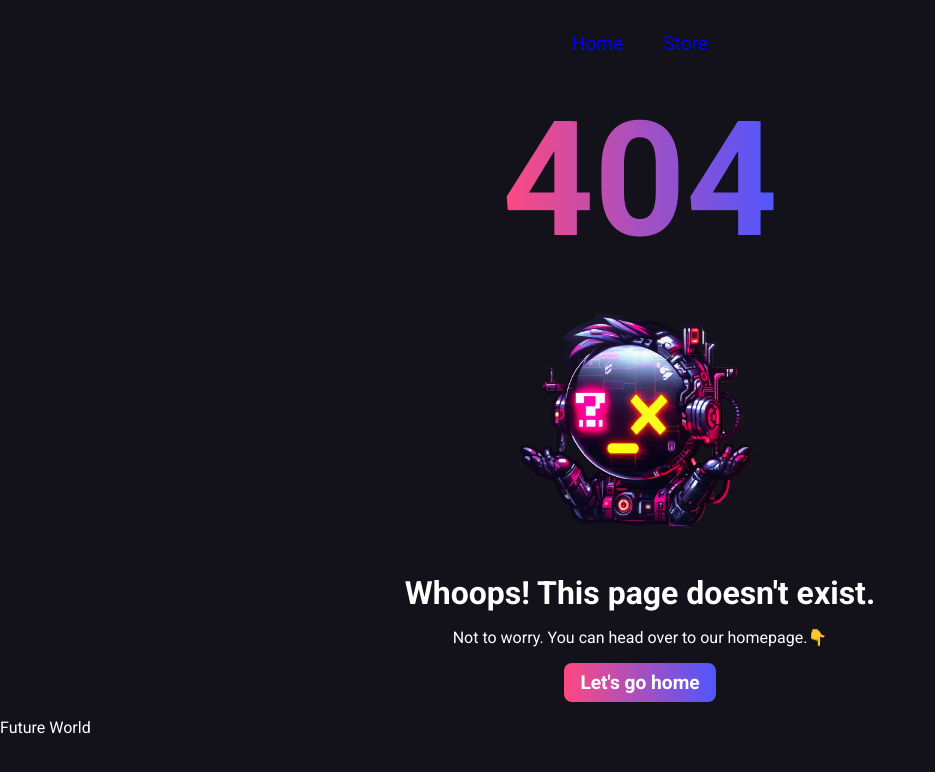
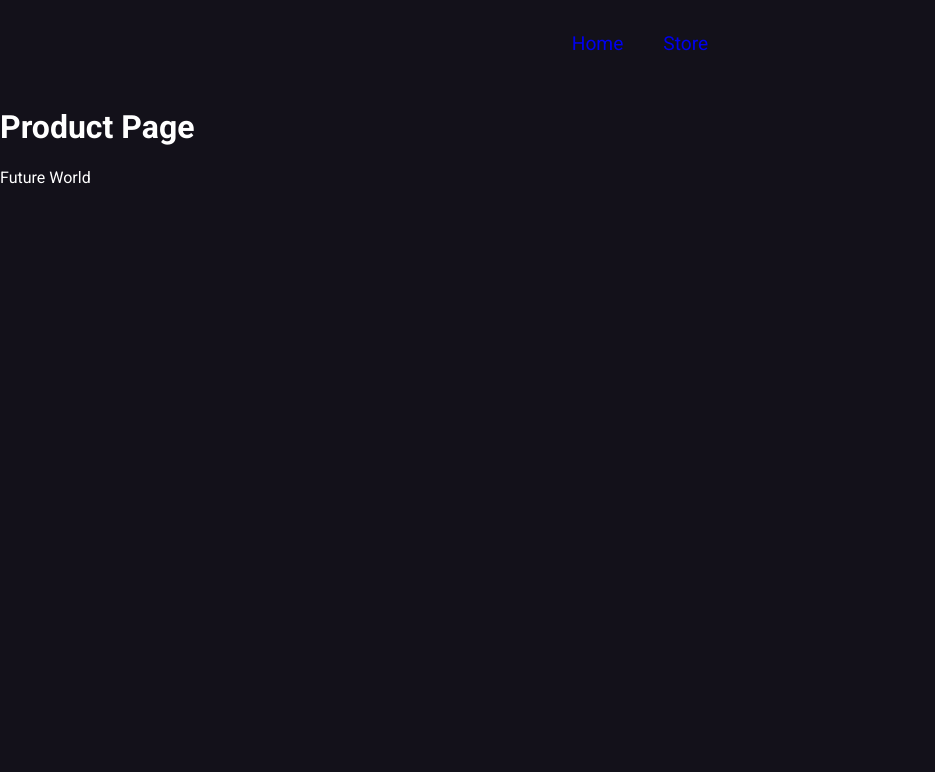
Before and after one commit to gerrcass/nextjs14-store, a Next.js app: page /product/1 in a window 1280 px wide. Before the commit this address had no page. Shown: the top 772 px of the page, without its empty margins (0-935 px from the left). Built offline with nearby package versions, Linux system fonts and the light colour scheme.

Commit message:
Data fetching de parámetros en el servidor y cliente 32/57

```diff
--- /dev/null
+++ b/src/app/product/[handle]/page.tsx
@@ -0,0 +1,13 @@
+"use client";
+import { useParams, useSearchParams } from "next/navigation";
+
+export default function ProductPage() {
+  const params = useParams();
+  const searchParams = useSearchParams();
+  const id = searchParams.get("id");
+
+  console.log("searchParams", id);
+  console.log("params", params);
+
+  return <h1>Product Page</h1>;
+}
```
